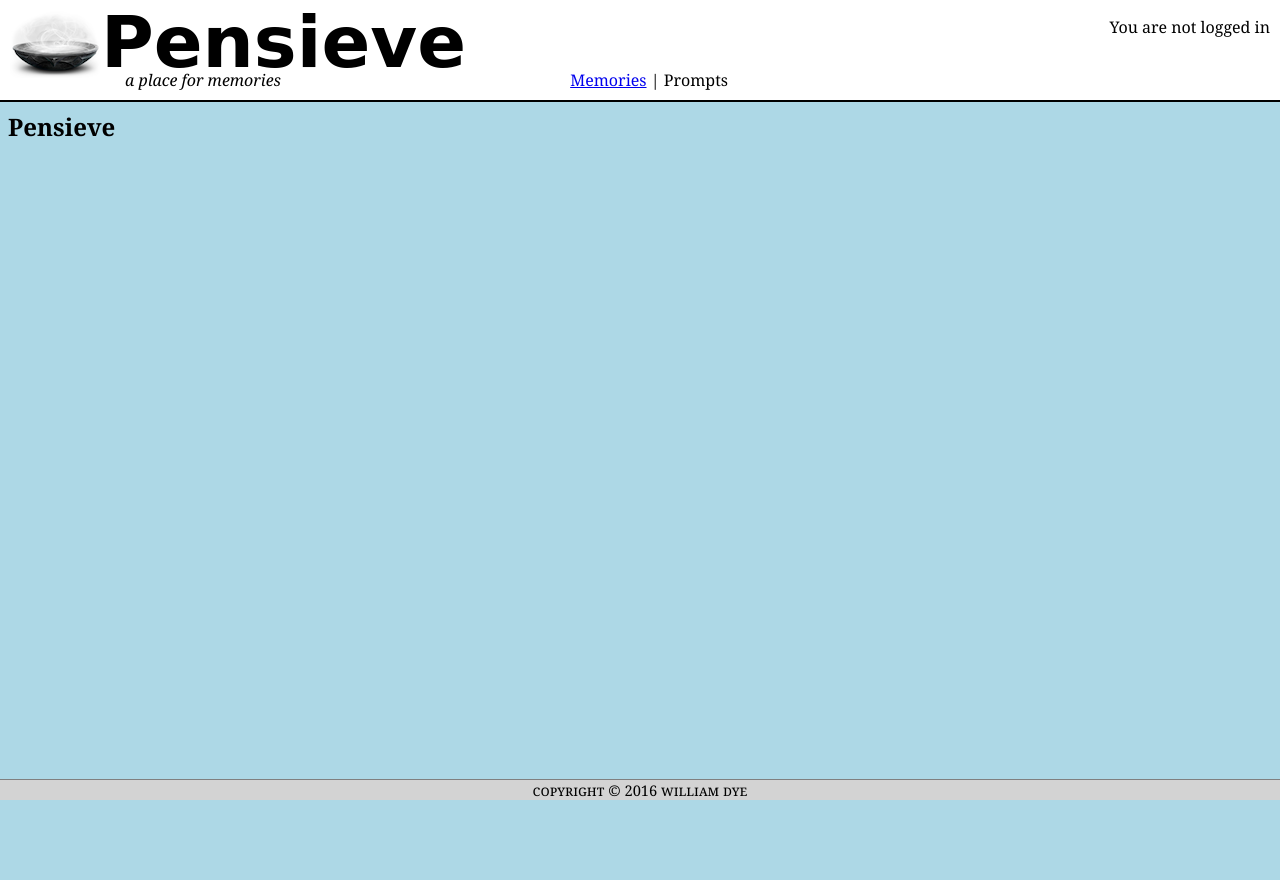
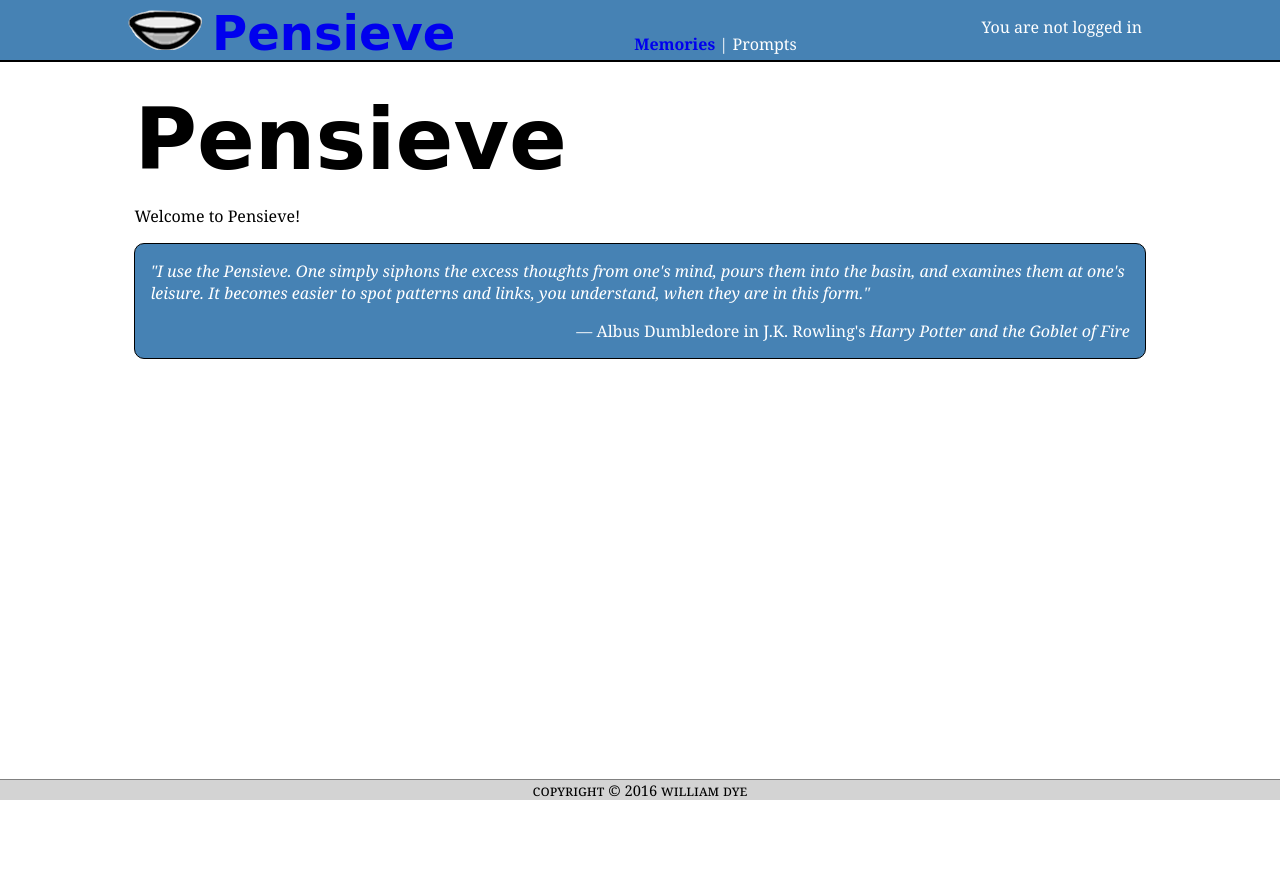
Before and after one commit to will2dye4/pensieve, a Django app: page / in a window 1280 px wide. Before the commit the page ends 800 px from the top, so only its background shows below. Run offline with Django 3.2, Linux system fonts and the light colour scheme.

Commit message:
Updated look and feel of the base template. Updated logo to a homemade image. Added basic content to the index page.

```diff
--- a/pensieve/static/styles/screen.css
+++ b/pensieve/static/styles/screen.css
@@ -1,16 +1,49 @@
+html {
+    height: 100%;
+}
+
 body {
-    background-color: lightblue;
     font-family: Georgia, Garamond, Times, serif;
+    height: 100%;
+}
+
+a {
+    font-weight: bold;
+}
+
+a:hover {
+    text-decoration: underline !important;
 }
 
 #pensieve-header {
-    background-color: white;
-    height: 100px;
+    height: 60px;
     border-bottom: 2px solid black;
     position: fixed;
     top: 0;
     left: 0;
     width: 100%;
+    background-color: steelblue;
+    color: white;
+}
+
+#pensieve-header a {
+    text-decoration: none;
+}
+
+/*
+#pensieve-header a:hover {
+    background-color: white;
+    color: steelblue !important;
+}
+*/
+
+#pensieve-header a:visited {
+    color: white;
+}
+
+#pensieve-header-wrapper {
+    width: 80%;
+    margin: auto;
 }
 
 #pensieve-greeting {
@@ -20,30 +53,29 @@ body {
 
 #pensieve-logo {
     display: inline-block;
+    margin-top: 5px;
 }
 
 #pensieve-logo h1 {
     font-family: "Edwardian Script ITC", cursive;
-    font-size: 54pt;
+    font-size: 36pt;
     display: inline;
+    padding-left: 10px;
 }
 
 #pensieve-logo img {
     float: left;
-    padding-left: 10px;
-    margin-top: 10px;
+    padding-top: 5px;
 }
 
-#pensieve-tagline {
-    font-style: italic;
-    padding-left: 125px;
-    display: block;
-    margin-top: -15px;
+#pensieve-logo a:hover {
+    text-decoration: none;
 }
 
 #pensieve-nav {
     display: inline-block;
-    padding-left: 100px;
+    width: 50%;
+    text-align: center;
 }
 
 #pensieve-nav p {
@@ -51,7 +83,10 @@ body {
 }
 
 #pensieve-content {
-    margin-top: 110px;
+    margin: 80px auto;
+    padding: 10px;
+    height: 90%;
+    width: 80%;
 }
 
 #pensieve-footer {
@@ -66,3 +101,25 @@ body {
     text-align: center;
     border-top: 1px solid gray;
 }
+
+.pensieve-callout {
+    background-color: steelblue;
+    border-radius: 10px;
+    border: 1px solid black;
+    color: white;
+    padding: 0 15px;
+}
+
+.italic {
+    font-style: italic;
+}
+
+.right-align {
+    text-align: right;
+}
+
+h1.pensieve-content-logo {
+    font-family: "Edwardian Script ITC", cursive;
+    font-size: 64pt;
+    margin: 0;
+}
--- a/pensieve/templates/index.html
+++ b/pensieve/templates/index.html
@@ -1,5 +1,10 @@
 {% extends 'pensieve_base.html' %}
 
 {% block content %}
-    <h1>Pensieve</h1>
+    <h1 class="pensieve-content-logo">Pensieve</h1>
+    <p>Welcome to Pensieve!</p>
+    <article class="pensieve-callout">
+        <p class="italic">&quot;I use the Pensieve. One simply siphons the excess thoughts from one's mind, pours them into the basin, and examines them at one's leisure. It becomes easier to spot patterns and links, you understand, when they are in this form.&quot;</p>
+        <p class="right-align">&mdash; Albus Dumbledore in J.K. Rowling's <span class="italic">Harry Potter and the Goblet of Fire</span></p>
+    </article>
 {% endblock %}
--- a/pensieve/templates/pensieve_base.html
+++ b/pensieve/templates/pensieve_base.html
@@ -20,6 +20,7 @@
 </head>
 <body>
     <section id="pensieve-header" role="region">
+        <article id="pensieve-header-wrapper">
             {% block header %}
                 <article id="pensieve-greeting">
                 {% if user.is_authenticated %}
@@ -30,9 +31,8 @@
                 </article>
 
                 <article id="pensieve-logo">
-                <img src="{% static 'images/pensieve.png' %}" />
-                <h1>Pensieve</h1>
-                <span id="pensieve-tagline">a place for memories</span>
+                    <a href="{% url 'index' %}"><img src="{% static 'images/pensieve.png' %}" /></a>
+                    <a href="{% url 'index' %}"><h1>Pensieve</h1></a>
                 </article>
 
                 <article id="pensieve-nav">
@@ -40,6 +40,7 @@
                     <p>Prompts</p>
                 </article>
             {% endblock %}
+        </article>
     </section>
 
     <section id="pensieve-content" role="main">
```
Also changed, not shown: pensieve/static/images/pensieve.png. Lines whose indentation alone changed are shown as unchanged.
